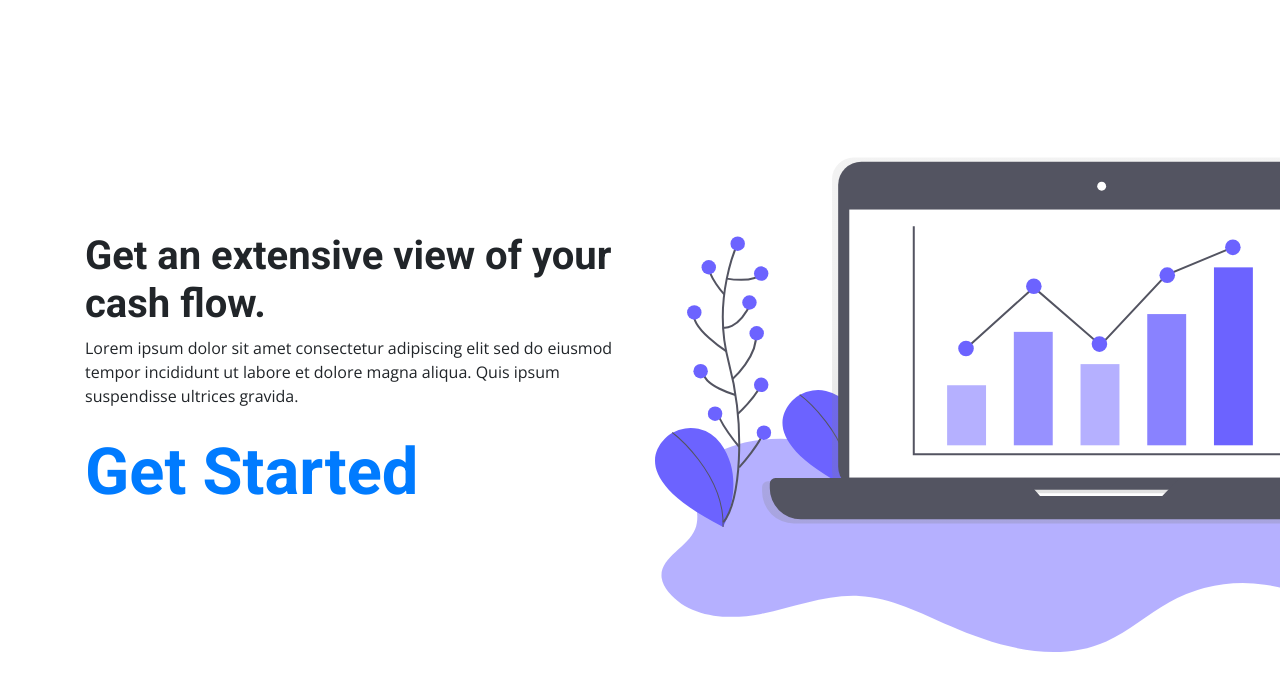
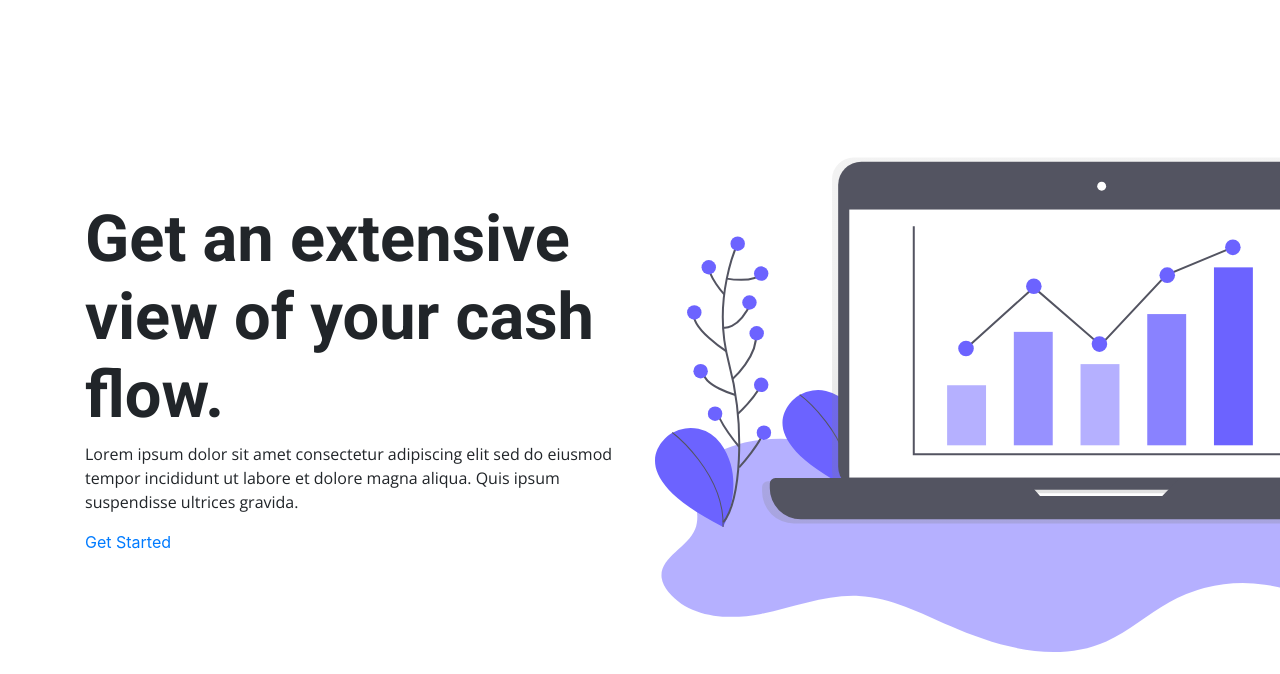
Before and after one commit to LKX7ADHD/Pr3m13rBank1ng, a PHP site: page / in a window 1280 px wide; the page is wider, and only the part inside the window is pictured. Shown: the part 104-778 px from the top of that part. Run offline with PHP 8.4, Linux system fonts and the light colour scheme.

Commit message:
Fixed Font Size

```diff
--- a/assets/css/style.css
+++ b/assets/css/style.css
@@ -1,9 +1,12 @@
 
 
 .hero__content {
+    padding: 150px 0;
+}
+
+.hero__content h1 {
     font-family: 'Roboto', sans-serif;
     font-size: 65px;
-    padding: 150px 0;
 }
 
 p {
```
